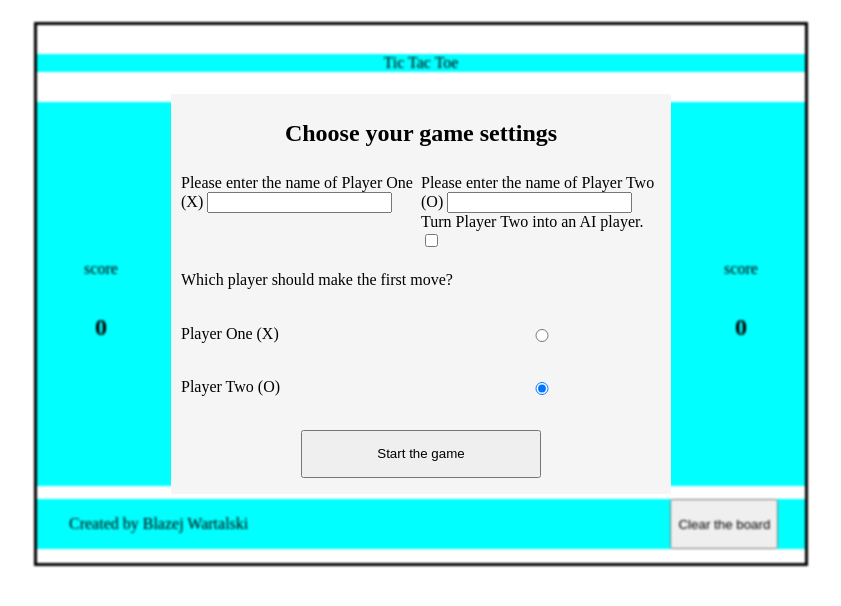
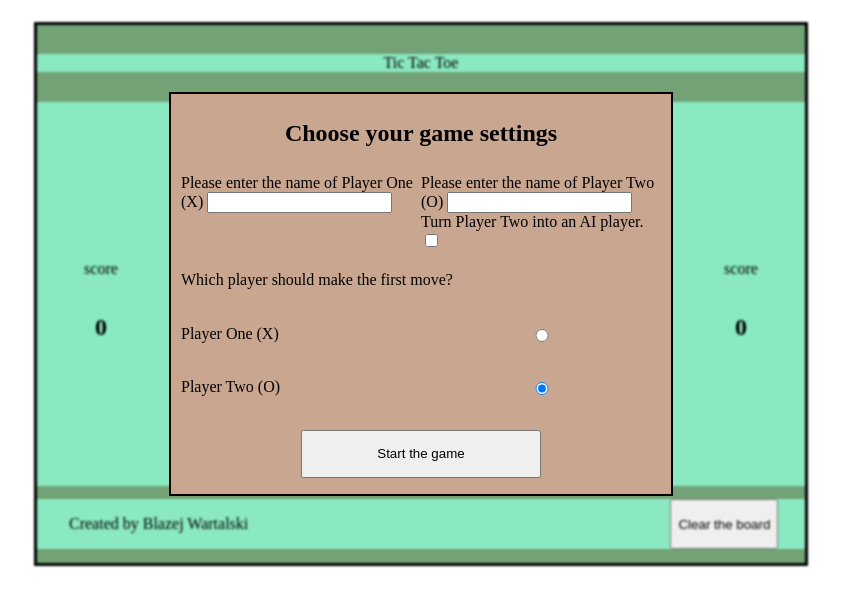
Before and after one commit to BlazejWartalski/TicTacToe, a plain HTML site: page index.html in a window 1280 px wide. Shown: the whole page, without its empty margins (221-1062 px from the left). Drawn offline with Linux system fonts and the light colour scheme.

Commit message:
changed background color of elements  and font size of game spaces

```diff
--- a/style.css
+++ b/style.css
@@ -10,14 +10,15 @@ body {
 .initialScreen {
     position: fixed;
     z-index:1;
-    background-color: whitesmoke;
-    border:none;
+    background-color: #C9A690;
+    border:2px solid black;
     width: 500px;
     height: 400px;
     display: flex;
     justify-content: center;
     align-items: center;
 }
+
 .initialScreen.hidden {
     visibility: hidden;
     display: none;
@@ -66,6 +67,7 @@ body {
 }
 
 .gameScreen {
+    background-color: #72A276;
     display: grid;
     grid-template-rows: 1fr 5fr 1fr;
     grid-template-columns: 1fr 1fr 1fr;
@@ -82,14 +84,14 @@ body {
 .topnav{
     grid-area: 1/1/2/4;
     display: flex;
-    background-color: aqua;
+    background-color: #8AE9C1;
     justify-content: center;
 }
 .gameboard{
     grid-area: 2/1/3/4;
     height: 100%;
     width: 100%;
-    background-color: aqua;
+    background-color: #8AE9C1;
     display: grid;
     grid-template-columns: 1fr 4fr 1fr;
     grid-template-rows: 1fr;
@@ -115,6 +117,8 @@ body {
 }
 
 .space {
+    background-color: #A0EEC0;
+    font-size: 5rem;
     width: 100%;
     height: 100%;
 }
@@ -122,7 +126,7 @@ body {
 .bottomnav {
     grid-area: 3/1/4/4;
     display: flex;
-    background-color: aqua;
+    background-color: #8AE9C1;
     justify-content: space-between;
 }
 
```
